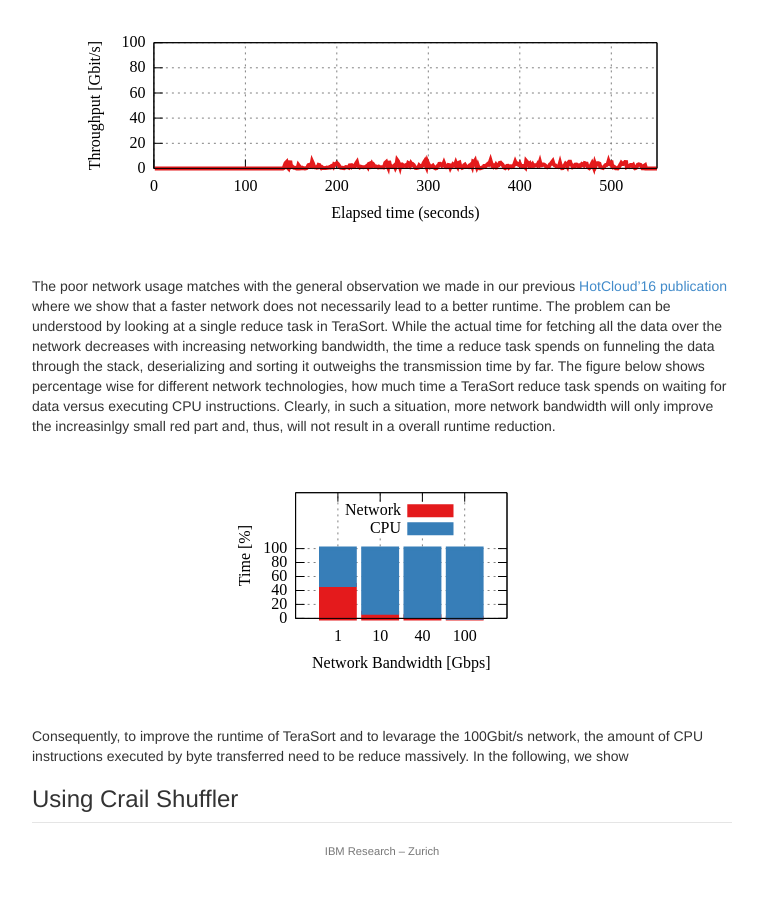
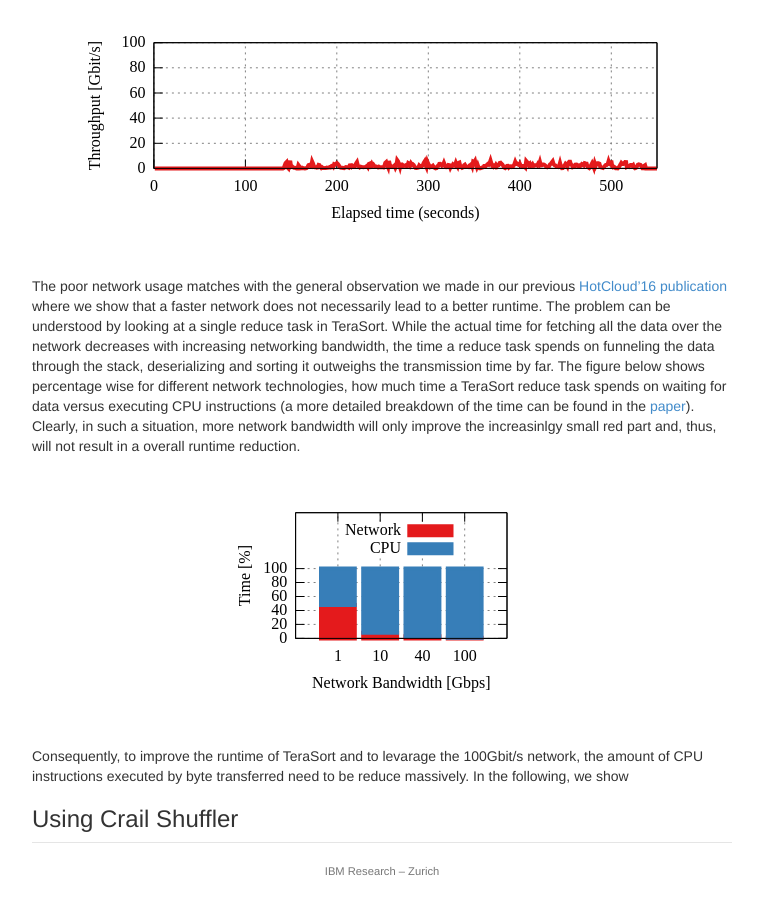
Before and after one commit to apache/incubator-crail-website, a Jekyll site: the page built from _posts/blog/2017-01-1-sorting.md, in a window 1280 px wide and 900 px high, scrolled down 1541 px. Shown: the whole window, without its empty margins (258-1021 px from the left). Built offline with Jekyll 4.4.1, drawn with Linux system fonts in a browser that asks for light colours.

Commit message:
Update 2017-01-1-sorting.md

```diff
--- a/_posts/blog/2017-01-1-sorting.md
+++ b/_posts/blog/2017-01-1-sorting.md
@@ -52,7 +52,7 @@
 <div style="text-align:center"><img src ="http://crail.io/docs/net_vanilla.svg" /></div>
 <br><br>
 
-The poor network usage matches with the general observation we made in our previous [HotCloud'16 publication](http://dl.acm.org/citation.cfm?id=3027062) where we show that a faster network does not necessarily lead to a better runtime. The problem can be understood by looking at a single reduce task in TeraSort. While the actual time for fetching all the data over the network decreases with increasing networking bandwidth, the time a reduce task spends on funneling the data through the stack, deserializing and sorting it outweighs the transmission time by far. The figure below shows percentage wise for different network technologies, how much time a TeraSort reduce task spends on waiting for data versus executing CPU instructions. Clearly, in such a situation, more network bandwidth will only improve the increasinlgy small red part and, thus, will not result in a overall runtime reduction.
+The poor network usage matches with the general observation we made in our previous [HotCloud'16 publication](http://dl.acm.org/citation.cfm?id=3027062) where we show that a faster network does not necessarily lead to a better runtime. The problem can be understood by looking at a single reduce task in TeraSort. While the actual time for fetching all the data over the network decreases with increasing networking bandwidth, the time a reduce task spends on funneling the data through the stack, deserializing and sorting it outweighs the transmission time by far. The figure below shows percentage wise for different network technologies, how much time a TeraSort reduce task spends on waiting for data versus executing CPU instructions (a more detailed breakdown of the time can be found in the [paper](http://dl.acm.org/citation.cfm?id=3027062)). Clearly, in such a situation, more network bandwidth will only improve the increasinlgy small red part and, thus, will not result in a overall runtime reduction.
 
 <br>
 <div style="text-align:center"><img src ="http://crail.io/img/blog/sort/cpu_network.svg"/></div>
```
